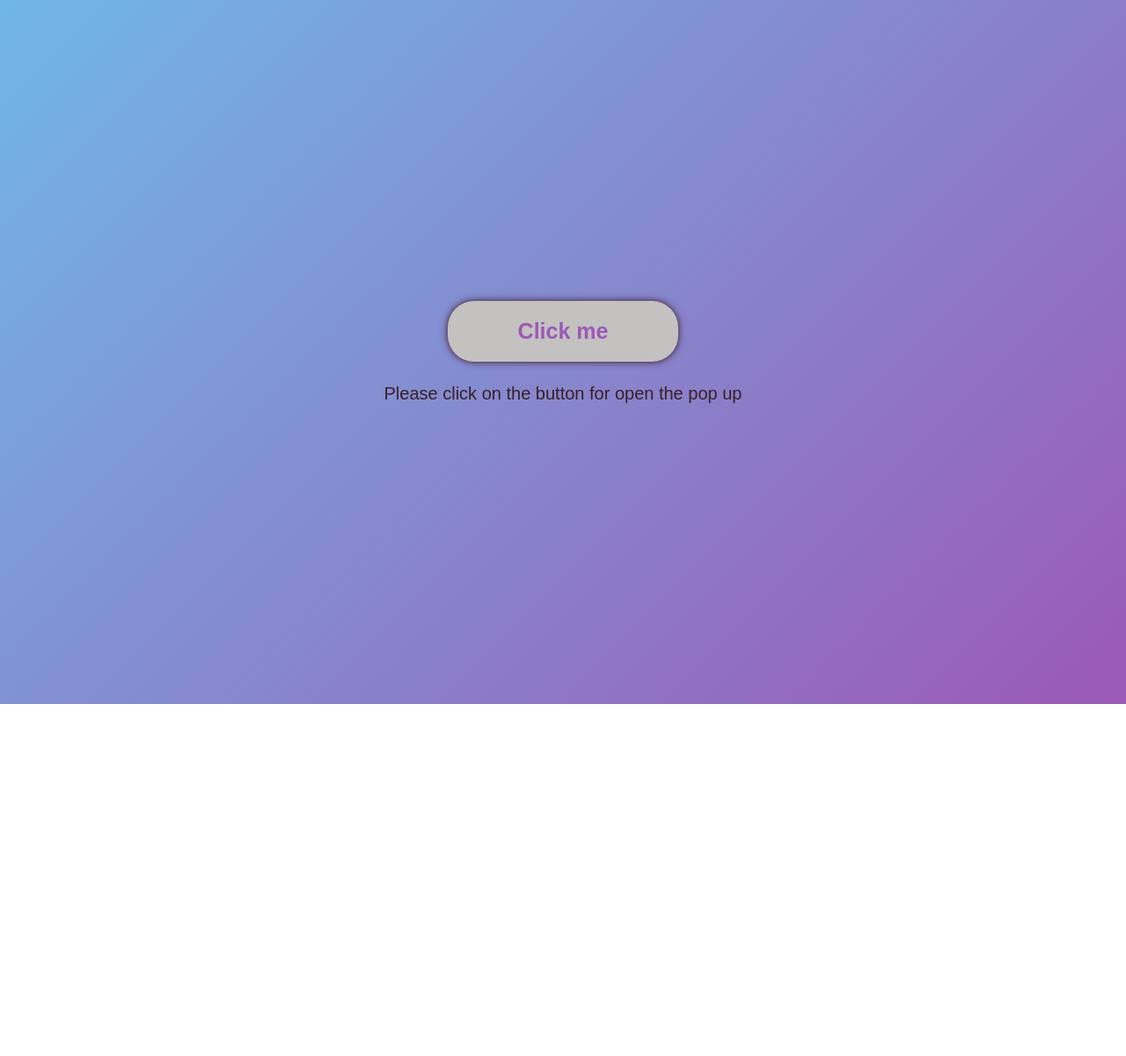
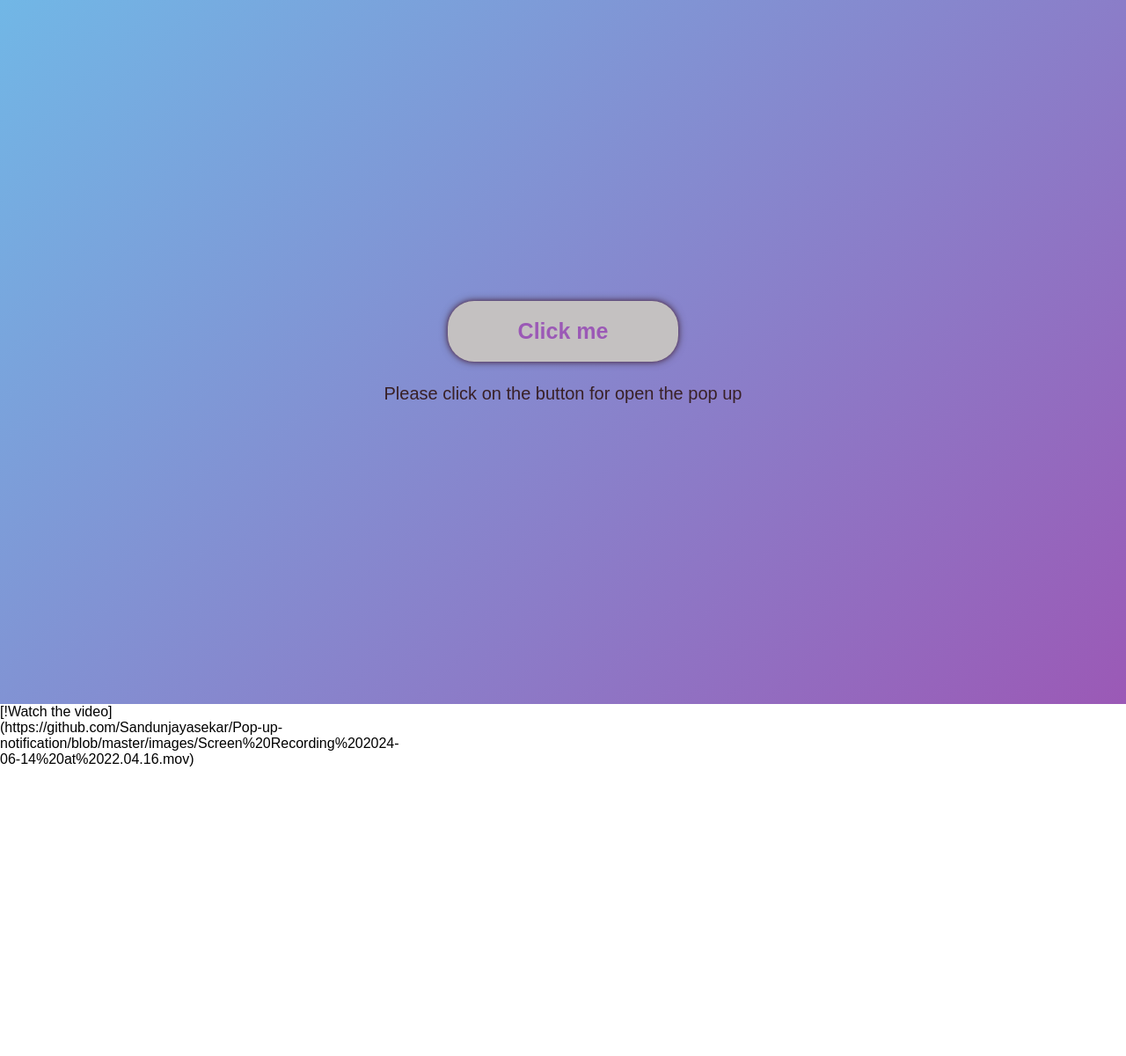
Before and after one commit to Sandunjayasekar/Pop-up-notification, a plain HTML site: page index.html in a window 1280 px wide. Shown: the whole page at 88% size. Before the commit the page ends 800 px from the top, so only its background shows below. Drawn offline with Linux system fonts and the light colour scheme.

Commit message:
git video uploaded

```diff
--- a/index.html
+++ b/index.html
@@ -20,5 +20,8 @@
     </div>
 
     <script src="script.js"></script>
+
+    <div style="width: 400px; height: 400px;">[!Watch the video](https://github.com/Sandunjayasekar/Pop-up-notification/blob/master/images/Screen%20Recording%202024-06-14%20at%2022.04.16.mov)</div>
+
 </body>
 </html>
```
Also changed, not shown: images/ScreenRecording2024-06-14at22.04.16-ezgif.com-video-to-gif-converter.gif (added), style.css (line endings or trailing spaces).
